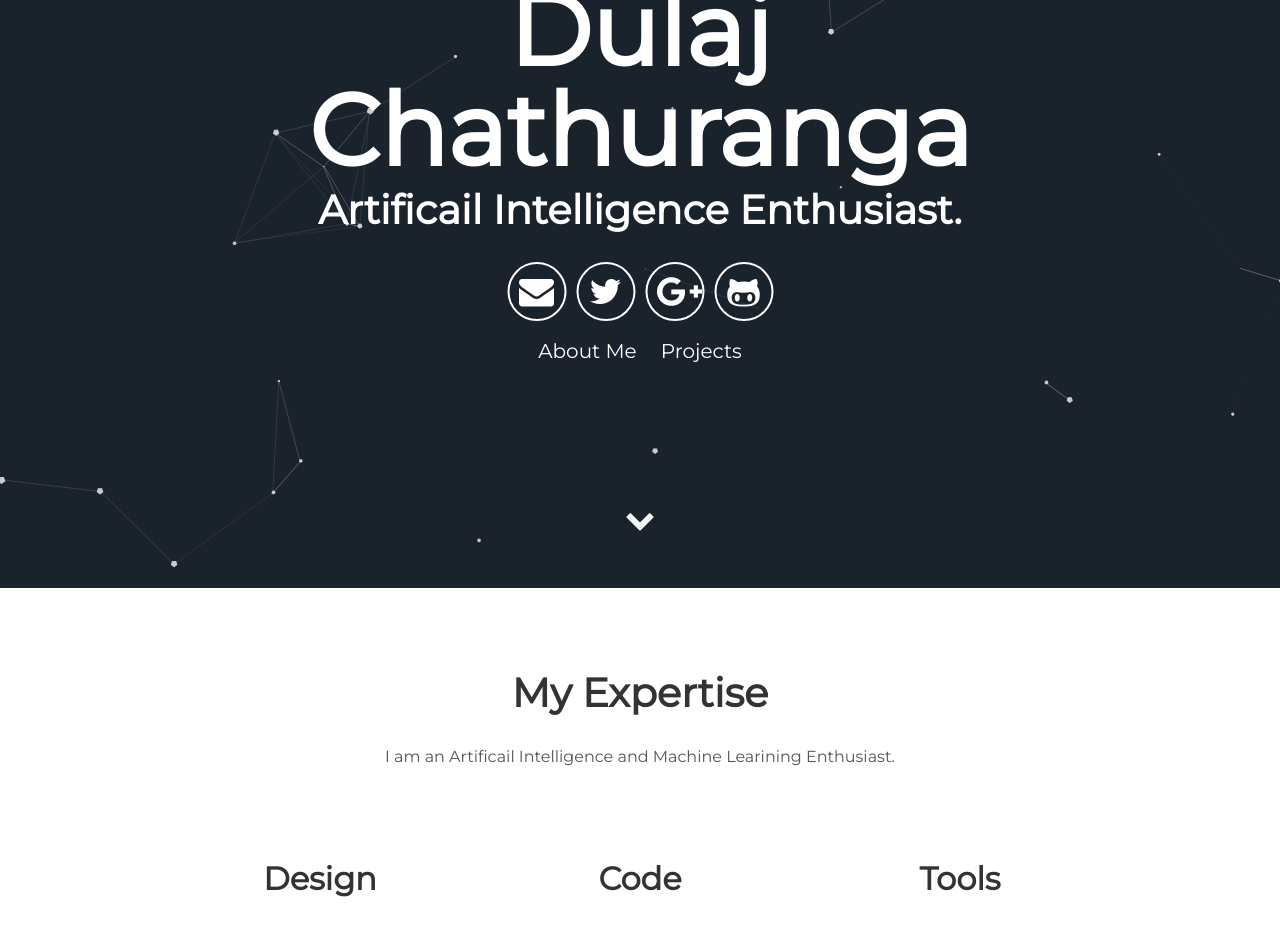
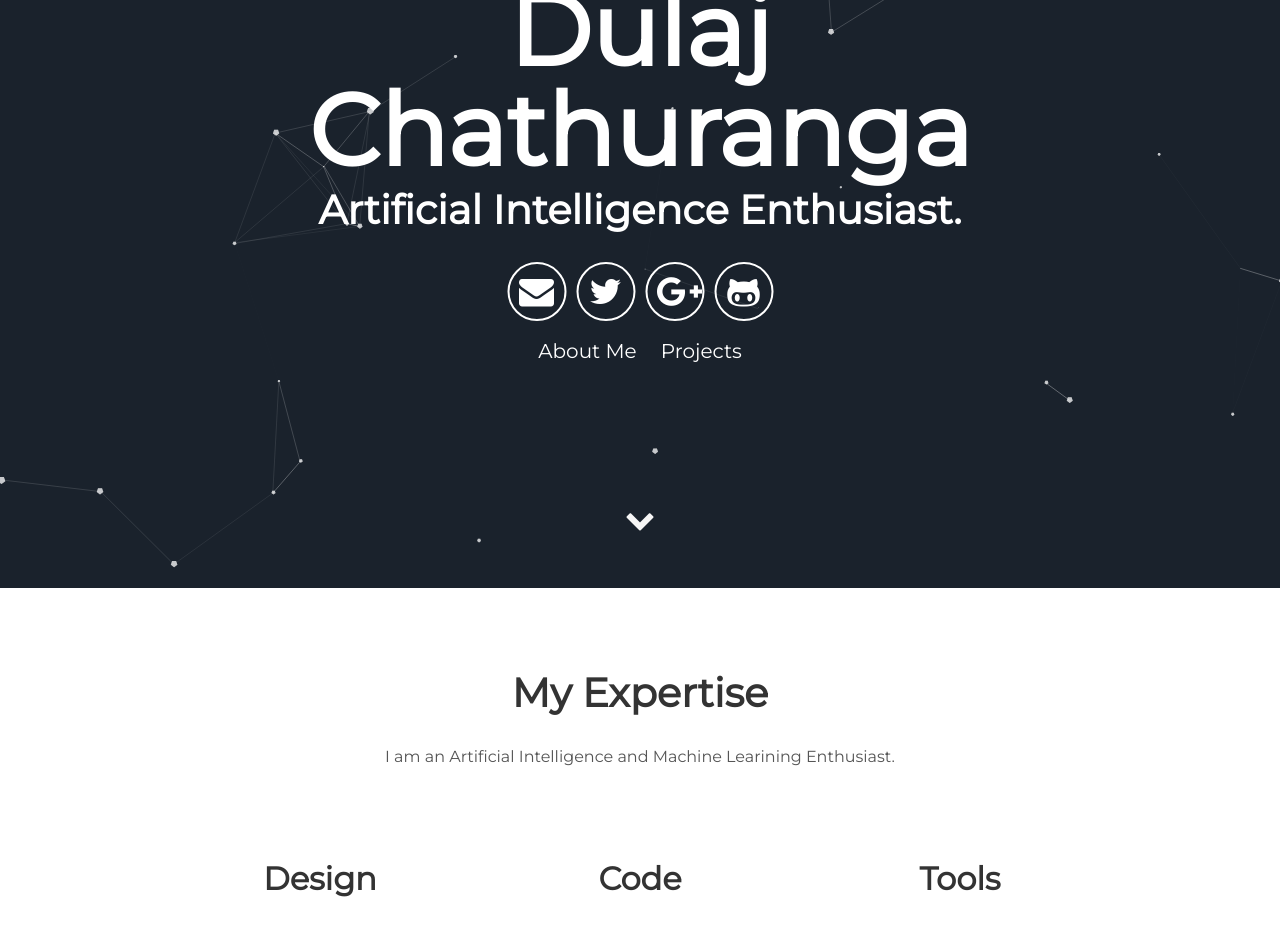
Before and after one commit to DulajChathuranga/dulajchathuranga.github.io, a Jekyll site: the page built from index.html, in a window 1280 px wide. Shown: the part 312-1248 px from the top of the page. Built offline with Jekyll 4.4.1, drawn with Linux system fonts in a browser that asks for light colours.

Commit message:
Update _config.yml

```diff
--- a/_config.yml
+++ b/_config.yml
@@ -6,8 +6,8 @@
 
 # User settings
 username: Dulaj Chathuranga
-user_description: I am an Artificail Intelligence and Machine Learining Enthusiast.
-user_title: Artificail Intelligence Enthusiast.
+user_description: I am an Artificial Intelligence and Machine Learining Enthusiast.
+user_title: Artificial Intelligence Enthusiast.
 email: dulaj.chathuranga@outlook.com
 twitter_username: DulajChathu
 github_username:  DulajChathuranga
```
